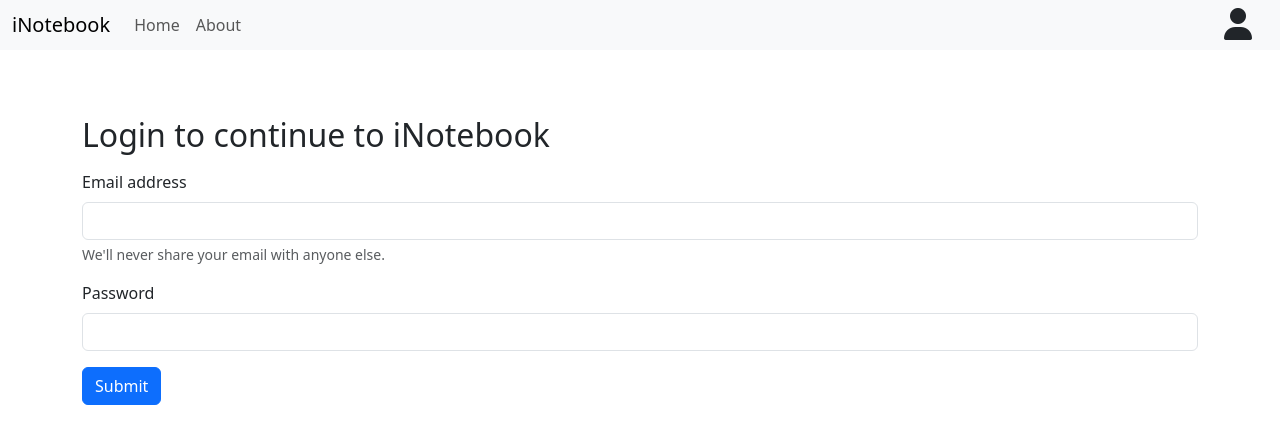
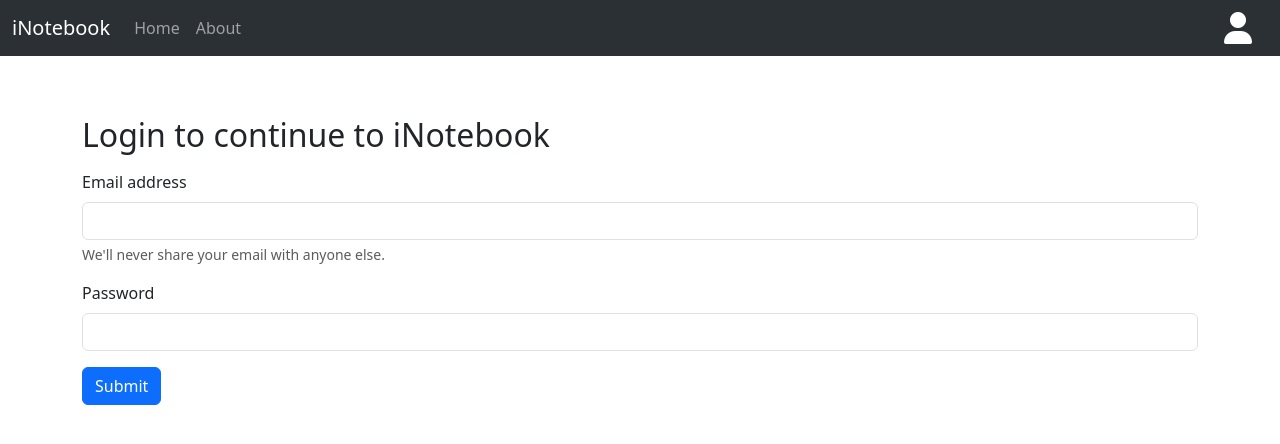
Before and after one commit to pintu1609/iNotebook, a React (Create React App) app: page /login in a window 1280 px wide. Shown: the top 444 px of the page. Built offline with nearby package versions, Linux system fonts and the light colour scheme; sample sign-in values are in the browser's storage.

Commit message:
correct btn-close

```diff
--- a/src/components/Navbar.js
+++ b/src/components/Navbar.js
@@ -18,7 +18,7 @@
 
   return (
 
-      <nav className="navbar navbar-expand-lg bg-body-tertiary fixed-top" style={{height:"50px"}} >
+      <nav className="navbar navbar-expand-lg bg-body-tertiary fixed-top" data-bs-theme="dark"  >
             <div className="container-fluid">
                 <Link className="navbar-brand" to="/">iNotebook</Link>
                 <button className="navbar-toggler" type="button" data-bs-toggle="collapse" data-bs-target="#navbarSupportedContent" aria-controls="navbarSupportedContent" aria-expanded="false" aria-label="Toggle navigation">
@@ -39,8 +39,8 @@
                     <Link className="btn btn-primary mx-2" to="/signup" role="button">Signup</Link>
 
                 </form>:
-                <div style={{marginTop:"25px" }}>
-                <i className="fa-solid fa-user fa-2xl mx-3" style={{ height: '40px', cursor: 'pointer' }}
+                <div >
+                <i className="fa-solid fa-user fa-2xl mx-3 d-flex" style={{ color:"#ffffff",height: '40px', cursor: 'pointer',justifyContent:'center', alignItems:'center' }}
                     onClick={handleProfileIconClick} ></i>
 
                 </div>
@@ -53,4 +53,4 @@
   )
 }
 
-export default Navbar
+export default Navbar;
--- a/src/components/Profile.js
+++ b/src/components/Profile.js
@@ -1,5 +1,6 @@
 import React, {useState, useEffect} from 'react'
 import { useNavigate } from 'react-router-dom';
+// import '../css/profile.css';
 
 const Profile = ({ closeModal, showAlert }) => {
 
@@ -47,20 +48,22 @@
    }
 
   return (
-    <div>
+    <div >
 
       <div className="modal d-flex" tabIndex="-1" style={{display:"block", position:"absolute", top:"50%", left:"65%", transform:"translate{-50%, -50%}",width:"25rem",height:"25rem" }}>
-        <div className="modal-dialog" >
+        <div className="modal-dialog"  >
             <div className="modal-content">
-            <div className="modal-header">
+            <div className="modal-header"style={{background:"#fff",opacity:0.95 }}>
                 <h5 className="modal-title">Profile</h5>
-                <button type="button" className="btn-close" data-bs-dismiss="modal" aria-label="Close" onClick={closeModal} ></button>
+                {/* <button type="button" className="btn-close" data-bs-dismiss="modal" aria-label="Close" onClick={closeModal} ></button> */}
+
+                <button type="button" className="btn-close" aria-label="Close" onClick={closeModal}  ></button>
             </div>
-            <div className="modal-body">
+            <div className="modal-body" style={{background:"#ffffff", border:"1px, black", color:"black",borderRadius:"5px",opacity:"0.95"}}>
 
             <div className="card" style={{width: "20rem"}}>
 
-                <div className="card-body">
+                <div className="card-body" style={{background:"#ffffff",border:"1px,black", color:"black",borderRadius:"5px"}}>
 
                     <p className="card-text">Name: {profile.name}</p>
                     <p className="card-text">Email: {profile.email}</p>
--- /dev/null
+++ b/src/css/profile.css
@@ -0,0 +1,4 @@
+/* profile.css */
+.btn-close {
+    --bs-btn-close-white-filter: invert(0) grayscale(100%) brightness(200%);
+  }
```
Also changed, not shown: 1 other file (tests, documents, lock files or other folders).
